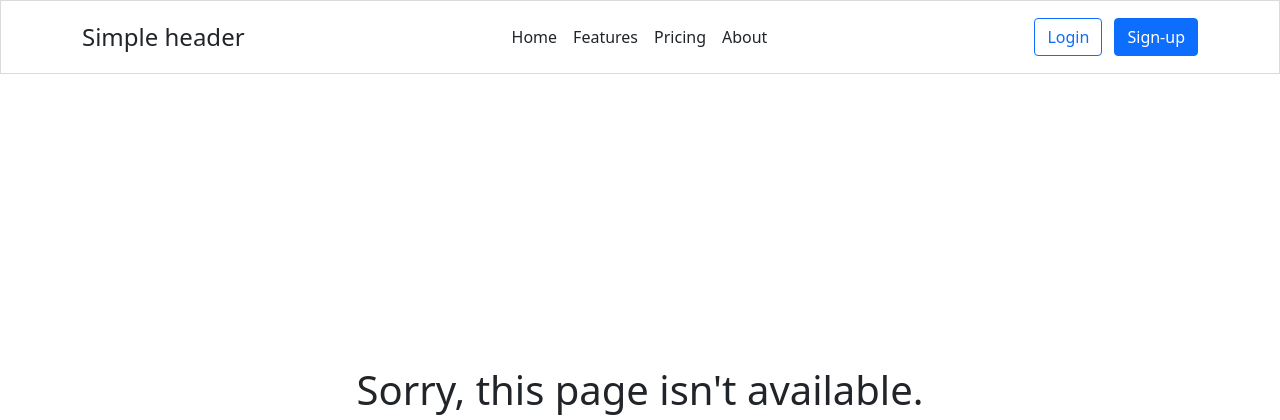
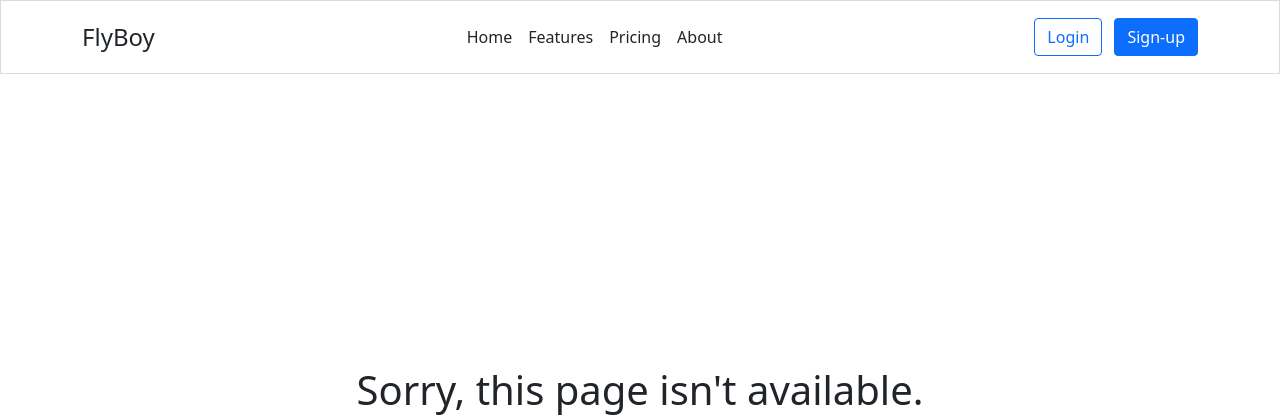
Before and after one commit to Yusfuu/Flight, a PHP site: page /views/_404.php in a window 1280 px wide. Shown: the top 420 px of the page. Run offline with PHP 8.4, Linux system fonts and the light colour scheme.

Commit message:
rename header

```diff
--- a/views/_404.php
+++ b/views/_404.php
@@ -14,7 +14,7 @@
     <div class="container">
       <div class="d-flex flex-wrap align-items-center justify-content-center justify-content-lg-start">
         <a href="/" class="d-flex align-items-center mb-3 mb-md-0 me-md-auto text-dark text-decoration-none">
-          <span class="fs-4">Simple header</span>
+          <span class="fs-4">FlyBoy</span>
         </a>
 
         <ul class="nav col-12 col-lg-auto me-lg-auto mb-2 justify-content-center mb-md-0">
```
Also changed, not shown: 1 other file.
